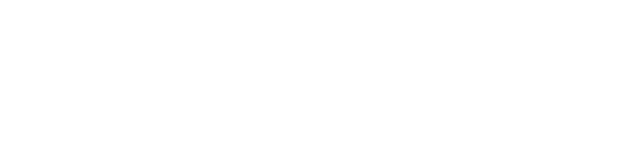
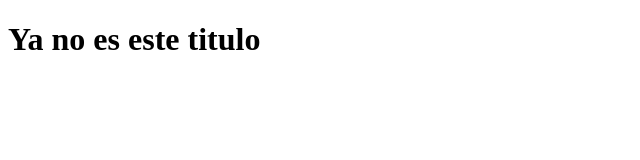
Before and after one commit to EstefaA2013/Challenge2, a plain HTML site: page index.html in a window 1280 px wide. Shown: the whole page, without its empty margins (0-640 px from the left). Drawn offline with Linux system fonts and the light colour scheme.

Commit message:
Cambio de titulo

```diff
--- a/index.html
+++ b/index.html
@@ -7,6 +7,6 @@
     <title>Document</title>
 </head>
 <body>
-
+    <h1>Ya no es este titulo</h1>
 </body>
 </html>
```
